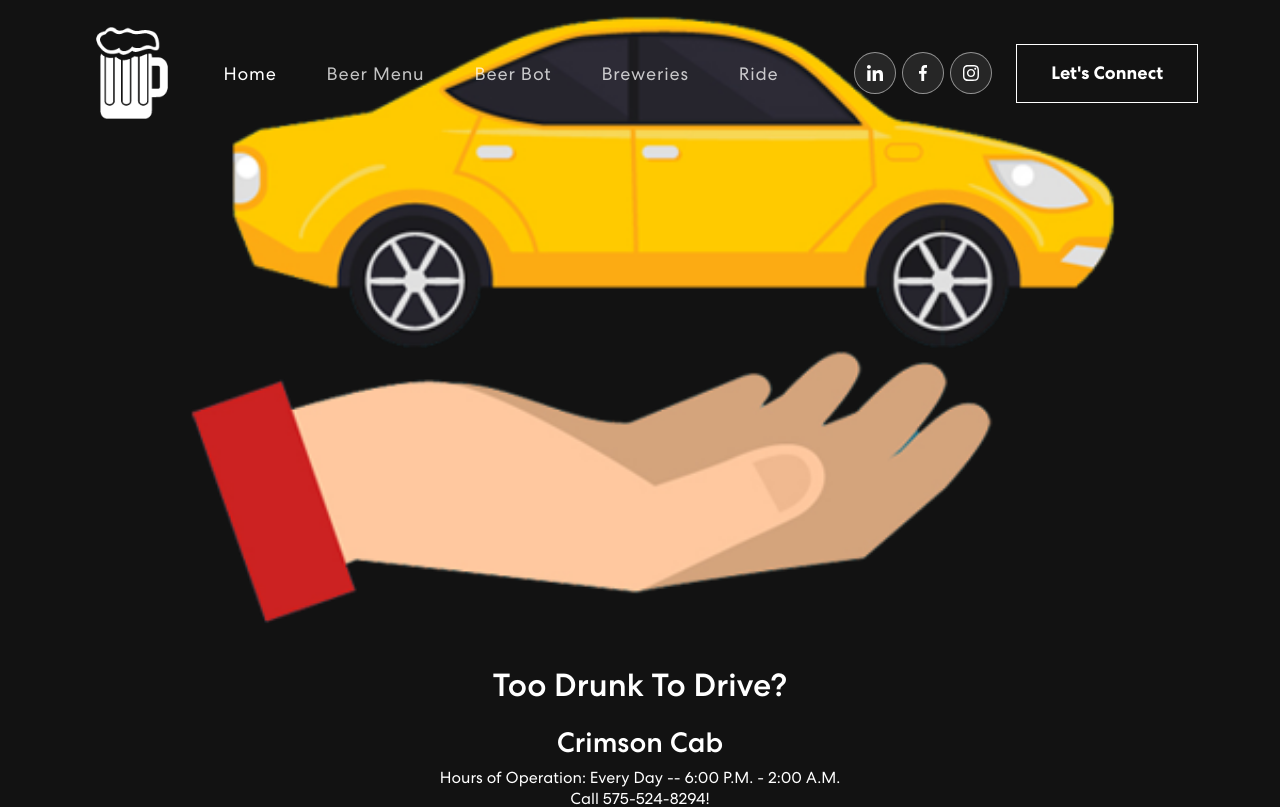
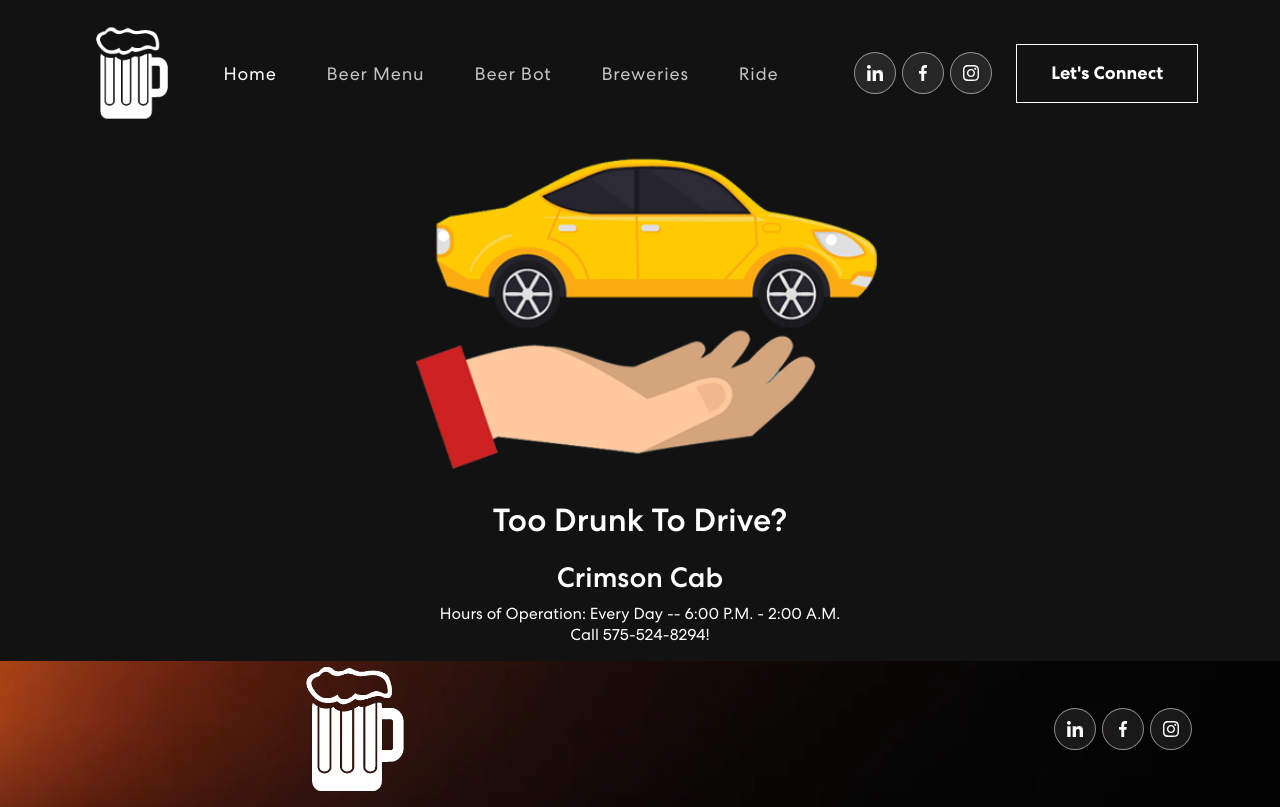
Before and after one commit to tiennhann/brew-hound, a React (Create React App) app: page /ride in a window 1280 px wide. Shown: the top 807 px of the page. Built offline with nearby package versions, Linux system fonts and the light colour scheme.

Commit message:
Made Ride section a bit more presentable

```diff
--- a/src/pages/Ride.js
+++ b/src/pages/Ride.js
@@ -5,7 +5,7 @@ import logo from '../assets/img/ride2.png'
 function Ride() {
   return (
     <div>
-      <img src={logo} alt='Ride logo'/>
+      <img src={logo} alt='Ride logo'  style={{ width: '50%',height: '60vh', paddingTop: '150px',aspectRatio: '1 / 1' }}/>
       <h1>Too Drunk To Drive?</h1>
       <h3>Crimson Cab</h3>
       <p>
```
